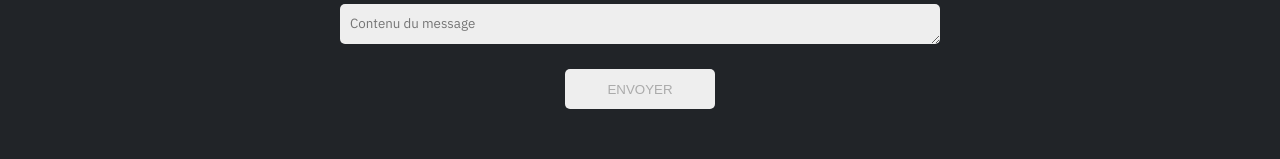
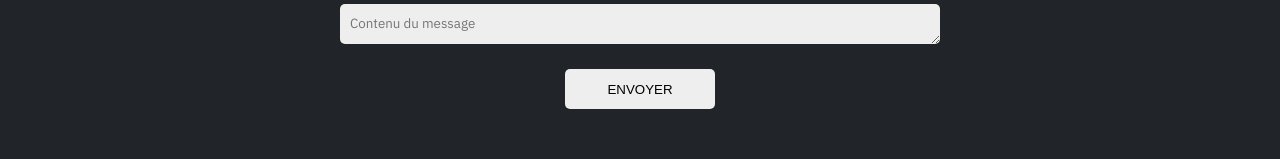
Before and after one commit to AntoineCarlu/Portfolio, a Next.js app in the folder Portfolio/: page / in a window 1280 px wide. Shown: the part 2941-3100 px from the top of the page. Built offline with nearby package versions, Linux system fonts and the light colour scheme; no server answers; the database is empty.

Commit message:
bugfix: fix color on form contact

```diff
--- a/Portfolio/src/components/contact/contact.module.css
+++ b/Portfolio/src/components/contact/contact.module.css
@@ -48,6 +48,7 @@
       padding-left: 10px;
       width: 100%;
       height: 40px;
+      color: black;
       background-color: #EEEEEE;
       border-radius: 5px;
       border: none;
@@ -65,6 +66,7 @@
       max-height: 200px;
 
       font-family: IBM Plex Sans;
+      color: black;
       background-color: #EEEEEE;
       border-radius: 5px;
       border: none;
@@ -77,6 +79,7 @@
       margin-top: 10px;
       width: 150px;
       height: 40px;
+      color: black;
       background-color: #EEEEEE;
       border-radius: 5px;
       border: none;
```
